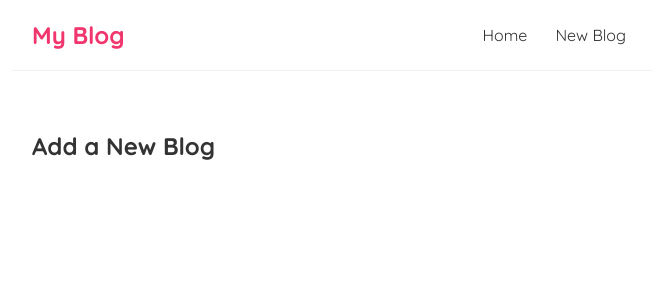
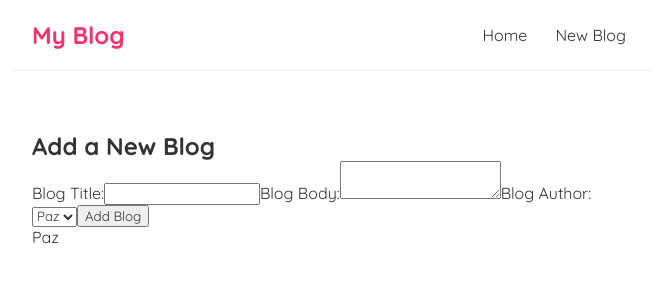
Before and after one commit to todiez/blog, a React (Create React App) app: page /create in a window 1280 px wide. Shown: the top 300 px of the page, without its empty margins (308-964 px from the left). Built offline with nearby package versions, Linux system fonts and the light colour scheme.

Commit message:
input form added

```diff
--- a/src/Create.js
+++ b/src/Create.js
@@ -1,9 +1,45 @@
+import { useState } from "react";
+
 const Create = () => {
-    return (
-        <div className="create">
-            <h2>Add a New Blog</h2>
-        </div>
-     );
-}
+  const [title, setTitle] = useState("");
+  const [body, setBody] = useState("");
+  const [author, setAuthor] = useState("Paz");
+
+    const handleSubmit = (e) => {
+        e.preventDefault();
+        const blog = {title, body, author};
+
+    }
+
+  return (
+    <div className="create">
+      <h2>Add a New Blog</h2>
+      <form onSubmit={handleSubmit}>
+        <label>Blog Title:</label>
+        <input
+          type="text"
+          required
+          value={title}
+          onChange={(e) => setTitle(e.target.value)} //makes changes in the input field possible
+        />
+        <label>Blog Body:</label>
+        <textarea
+          required
+          value={body}
+          onChange={(e) => setBody(e.target.value)} //makes changes in the input field possible
+        ></textarea>
+        <label>Blog Author:</label>
+        <select value={author} onChange={(e) => setAuthor(e.target.value)}>
+          <option value="Paz">Paz</option>
+          <option value="Ida">Ida</option>
+        </select>
+        <button>Add Blog</button>
+        <p>{title}</p>
+        <p>{body}</p>
+        <p>{author}</p>
+      </form>
+    </div>
+  );
+};
 
 export default Create;
```
